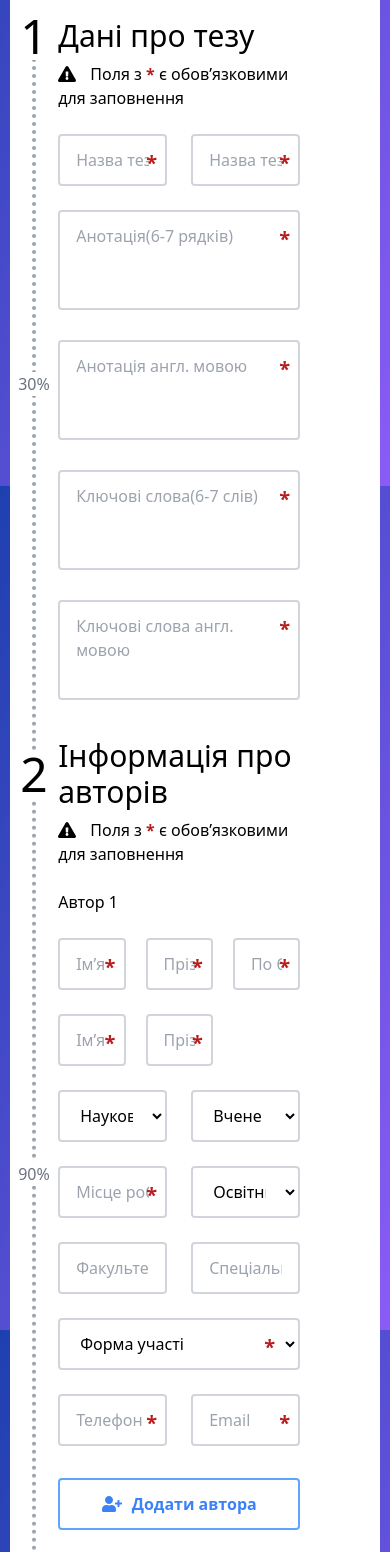
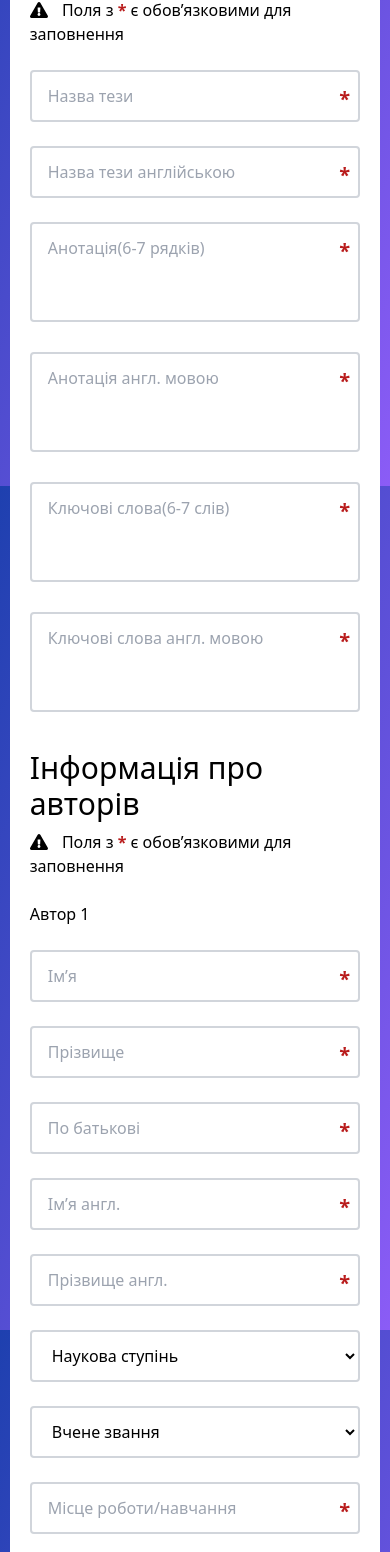
Before and after one commit to OctupusPrime/p3-front, a Vue app: page / in a window 390 px wide. Shown: the part 358-1910 px from the top of the page. Built offline with nearby package versions, Linux system fonts and the light colour scheme.

Commit message:
added mobile ver

```diff
--- a/src/views/Home.vue
+++ b/src/views/Home.vue
@@ -1,13 +1,13 @@
 <template>
   <div class="box-content mx-auto max-w-5xl w-[95%] py-14">
-    <div class="rounded-2xl bg-white py-14 pr-20">
-      <div class="pl-[17%]">
+    <div class="rounded-2xl bg-white py-14  lg:pr-20 lg:pl-0 md:pr-10 md:pl-0 px-5">
+      <div class="md:pl-[17%]">
         <h1 class="text-4xl font-semibold text-blue-500">Міжнародна конференція P3M</h1>
         <h3 class="text-2xl font-medium mt-4">Заявка на участь</h3>
         <p class="mt-2">Якщо ви тупий - дивитесь <a href="/">приклад</a></p>
       </div>
       <div class="flex mt-10">
-        <div class="left-line w-[20%]">
+        <div class="left-line w-[20%] md:block hidden">
           <div class="absolute left-[50%] bottom-0 translate-x-[-50%] pb-[11px] bg-white">
             <font-awesome-icon icon="flag-checkered" class="text-3xl"/>
           </div>
@@ -20,16 +20,16 @@
                 <font-awesome-icon icon="exclamation-triangle" class="mr-2.5"/>
                 Поля з <span class="text-red-700 font-bold">*</span> є обов’язковими для заповнення
               </p>
-              <div class="flex gap-6 mt-6">
-                  <BaseInput  name="theseName"
+              <BaseInput  class="mt-6"
+                          name="theseName"
                           placeholder="Назва тези"
                           v-model="reqBody.theseName"
                           required="required"/>
-                  <BaseInput  name="theseNameEng"
+              <BaseInput  class="mt-6"
+                          name="theseNameEng"
                           placeholder="Назва тези англійською"
                           v-model="reqBody.theseNameEng"
                           required="required"/>
-              </div>
               <BaseResizeTextArea class="mt-6"
                                   name="summary"
                                   minHeight="100"
@@ -75,7 +75,7 @@
                       <font-awesome-icon icon="times" class="ml-2.5"/>
                     </button>
                   </h3>
-                  <div class="grid grid-cols-3 gap-x-5 gap-y-6 mt-6">
+                  <div class="grid gap-x-5 gap-y-6 mt-6 lg:grid-cols-3 md:grid-cols-2 grid-cols-1">
                       <BaseInput  name="name"
                                   placeholder="Ім’я"
                                   v-model="author.name"
@@ -97,7 +97,7 @@
                                   v-model="author.surnameEng"
                                   required="required"/>
                   </div>
-                  <div class="grid grid-cols-2 gap-6 mt-6">
+                  <div class="grid gap-6 mt-6 md:grid-cols-2 grid-cols-1">
                       <BaseSelectInput  name="scientificDegree"
                                       placeholder="Наукова ступінь"
                                       :options="['Кандидат наук', 'Доктор наук']"
@@ -121,26 +121,26 @@
                                   placeholder="Спеціальність"
                                   v-model="author.speciality"/>
                   </div>
-                  <div class="flex mt-6 gap-6">
+                  <div class="grid mt-6 gap-6 grid-cols-1 md:grid-cols-3">
                       <BaseSelectInput  name="formOfParticipation"
                                       placeholder="Форма участі"
                                       :options="['Очна', 'Заочна']"
                                       v-model="author.formOfParticipation"
                                       required="required"/>
-                      <div v-if="author.formOfParticipation === 'Очна'" class="flex gap-6">
                       <BaseInput  name="arrivalDate"
                                   type="date"
                                   labelPlaceHolder="Дата приїзду"
                                   v-model="author.arrivalDate"
-                                    required="required"/>
+                                  required="required"
+                                  v-if="author.formOfParticipation === 'Очна'"/>
                       <BaseInput  name="departureDate"
                                   type="date"
                                   labelPlaceHolder="Дата від’їзду"
                                   v-model="author.departureDate"
-                                    required="required"/>
+                                  required="required"
+                                  v-if="author.formOfParticipation === 'Очна'"/>
                   </div>
-                  </div>
-                  <div class="flex gap-6 mt-6">
+                  <div class="grid gap-6 mt-6 grid-cols-1 md:grid-cols-2">
                       <BaseInput  name="phone"
                                   placeholder="Телефон"
                                   v-model="author.phone"
@@ -152,7 +152,7 @@
                                   required="required"/>
                   </div>
               </div>
-              <div class="mt-8">
+              <div class="mt-8 sm:text-left text-center">
                   <BaseButton title="Додати автора"
                               icon="user-plus"
                               styled="secondary"
@@ -164,7 +164,7 @@
             <h2 class="paragraph-title mt-8" data-paragraph-index="3">Прикрепіть файл</h2>
               <p class="mt-6">Прикладіть файл з тезами, оформлений згідно з <a href="/">шаблоном</a></p>
               <p class="mt-2">Формати: doc, docx.</p>
-              <div class="percent-wrap mt-6 flex gap-6 place-items-center" data-pervent-val="100%">
+              <div class="percent-wrap mt-6 grid gap-6 place-items-center grid-cols-1 sm:grid-cols-2" data-pervent-val="100%">
                 <BaseInputFile  name="uploadFile" v-model="reqBody.uploadFile"
                       accept="application/msword, application/vnd.openxmlformats-officedocument.wordprocessingml.document"/>
                 <p v-if="reqBody.uploadFile" class="font-semibold">
@@ -176,12 +176,13 @@
                   {{uploadFileErr}}
                 </p>
               </div>
-              <div class="flex gap-6 place-items-center mt-8">
+              <div class="grid gap-6 place-items-center mt-8 grid-cols-1 sm:grid-cols-2">
                 <BaseButton title="Відправити"
                     type="submit"
                     ref="submitBtn"
                     :loader="reqStatus"/>
-                <p v-if="reqStatus === 'pending'">
+                <p>Lorem ipsum dolor sit amet.</p>
+                <!-- <p v-if="reqStatus === 'pending'">
                   Надсилання запиту в середньому займає 10 - 20 секунд
                 </p>
                 <p v-else-if="reqStatus === 'resolve'">
@@ -189,7 +190,7 @@
                 </p>
                 <p v-else-if="reqStatus === 'reject'" class="text-red-500 font-bold">
                   {{reqError}}
-                </p>
+                </p>           -->
               </div>
           </form>
         </div>
@@ -267,7 +268,7 @@ export default defineComponent({
 .paragraph-title::before {
   content: attr(data-paragraph-index);
   @apply absolute top-[50%] left-[-10%] translate-x-[-50%] translate-y-[-50%]
-  text-5xl bg-white;
+  text-5xl bg-white md:block hidden;
 }
 .left-line {
   @apply relative;
@@ -281,6 +282,6 @@ export default defineComponent({
 }
 .percent-wrap::before {
   content: attr(data-pervent-val);
-  @apply absolute top-[50%] left-[-10%] translate-x-[-50%] translate-y-[-50%] bg-white text-gray-500;
+  @apply absolute top-[50%] left-[-10%] translate-x-[-50%] translate-y-[-50%] bg-white text-gray-500 md:block hidden;
 }
 </style>
```
Lines whose indentation alone changed are shown as unchanged.
